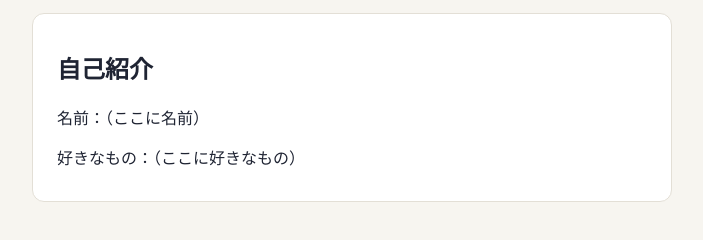
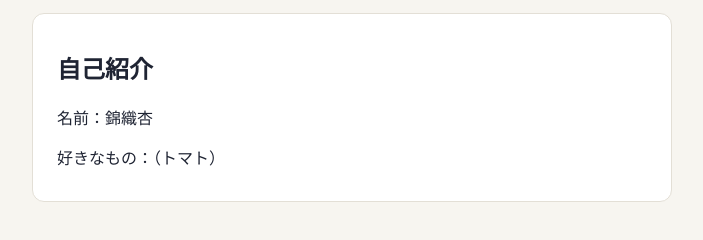
Before and after one commit to Kyo0219/-git-practice-kyo, a plain HTML site: page index.html in a window 1280 px wide. Shown: the part 158-398 px from the top of the page, without its empty margins (288-991 px from the left). Drawn offline with Linux system fonts and the light colour scheme.

Commit message:
自己紹介を追加

```diff
--- a/index.html
+++ b/index.html
@@ -16,8 +16,8 @@
     <section class="card">
       <h2>自己紹介</h2>
       <!-- STEP5：ここを書き換えてプッシュすると、公開サイトが更新されます -->
-      <p>名前：（ここに名前）</p>
-      <p>好きなもの：（ここに好きなもの）</p>
+      <p>名前：錦織杏</p>
+      <p>好きなもの：（トマト）</p>
     </section>
   </main>
 </body>
```
